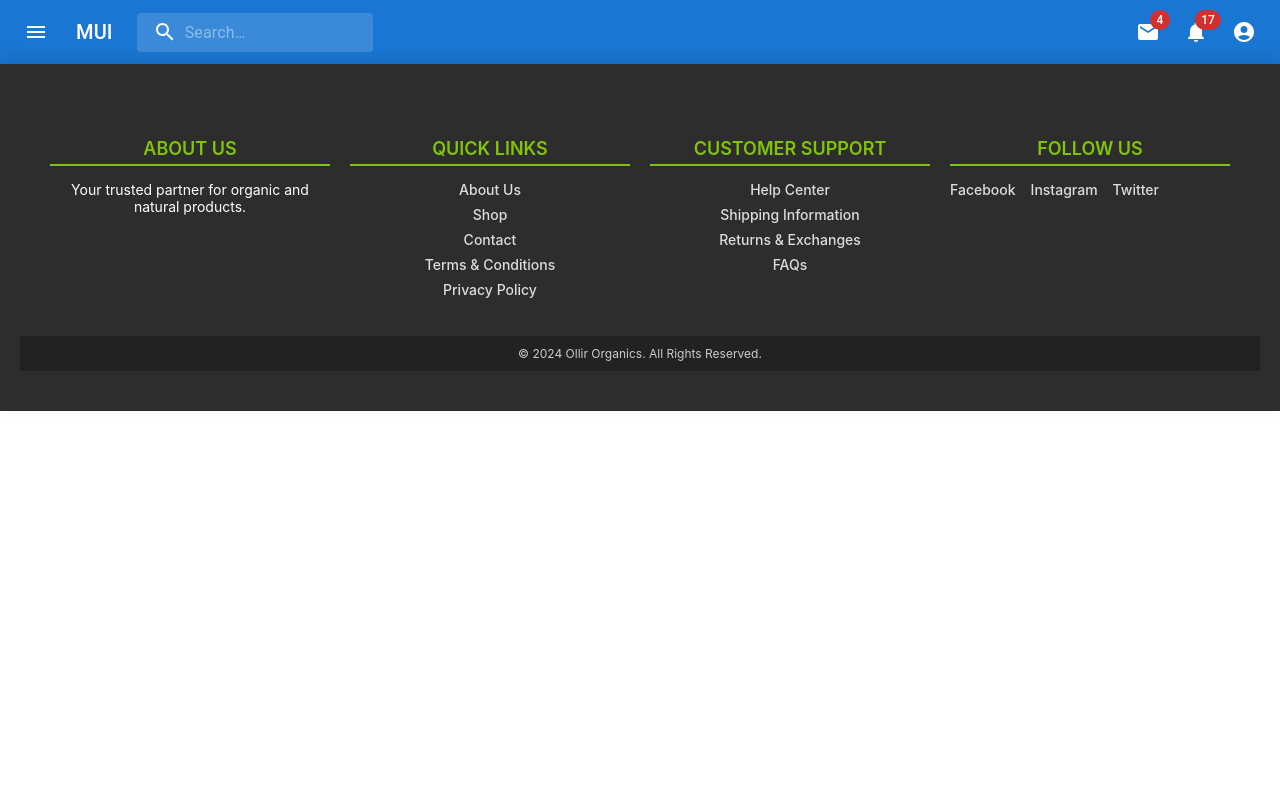
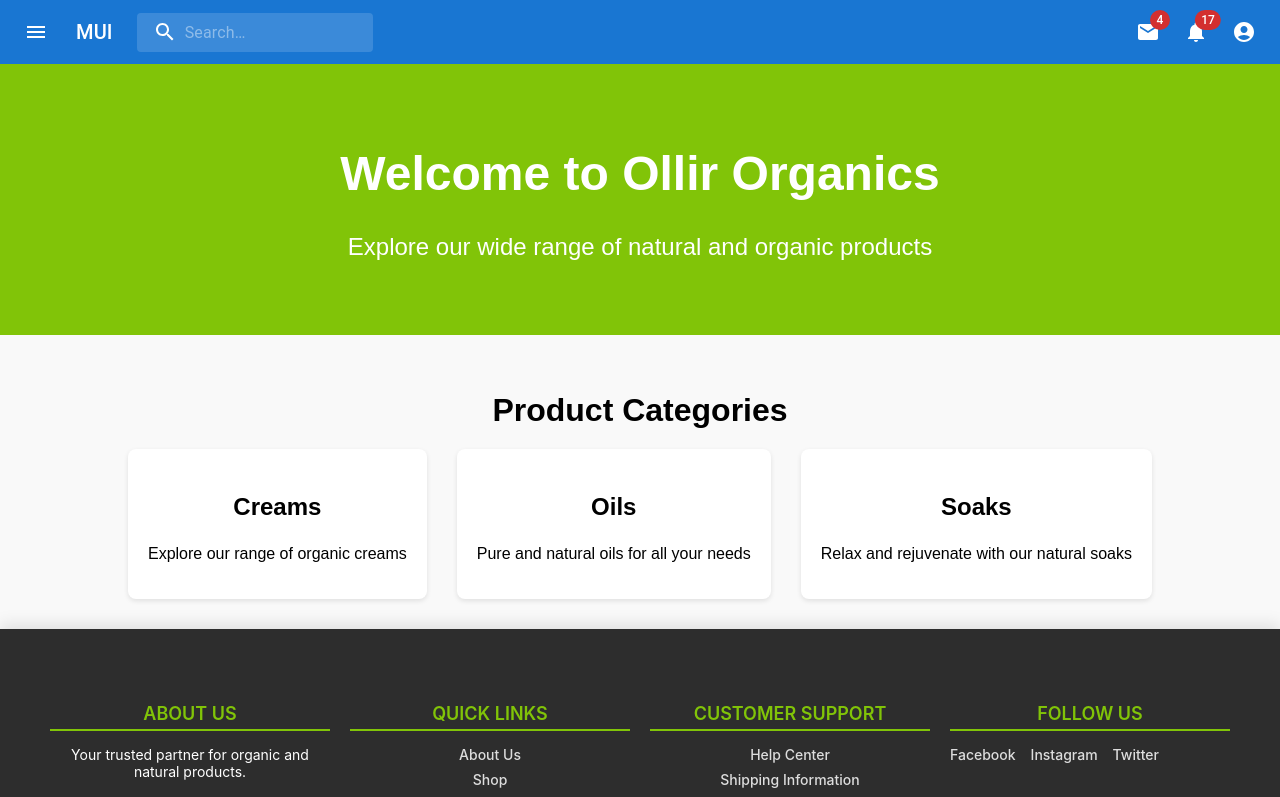
Before and after one commit to VASANTH-KUMAR-V/E-commerce-webpage, a React (Create React App) app: page / in a window 1280 px wide. Shown: the top 797 px of the page. Built offline with nearby package versions, Linux system fonts and the light colour scheme.

Commit message:
Normalize line endings

```diff
--- a/package.json
+++ b/package.json
@@ -20,8 +20,9 @@
   "build": "react-scripts build",
   "test": "react-scripts test",
   "eject": "react-scripts eject",
-    "deploy": "npm run build && git add . && git commit -m \"Deploy latest version\" && git push origin main && firebase deploy"
+  "deploy": "npm run build && git add . && git diff --quiet --exit-code || (git commit -m \"Deploy latest version\" && git push origin main) && firebase deploy"
 },
+
   "eslintConfig": {
     "extends": [
       "react-app",
--- a/src/App.js
+++ b/src/App.js
@@ -1,12 +1,13 @@
 import './App.css';
 import Header from './components/appbar/Appbar'
 import Footer from './components/footer/Footer';
+import Home from './components/home/Home';
 
 function App() {
   return (
     <div>
       <Header />
-
+      <Home />
       <Footer />
     </div>
   );
--- /dev/null
+++ b/src/components/home/Home.jsx
@@ -0,0 +1,33 @@
+import React from 'react';
+import './home.css'; // For styling
+
+const HomePage = () => {
+  return (
+    <div className="home-page">
+      <header className="home-header">
+        <h1>Welcome to Ollir Organics</h1>
+        <p>Explore our wide range of natural and organic products</p>
+      </header>
+
+      <section className="product-categories">
+        <h2>Product Categories</h2>
+        <div className="categories">
+          <div className="category">
+            <h3>Creams</h3>
+            <p>Explore our range of organic creams</p>
+          </div>
+          <div className="category">
+            <h3>Oils</h3>
+            <p>Pure and natural oils for all your needs</p>
+          </div>
+          <div className="category">
+            <h3>Soaks</h3>
+            <p>Relax and rejuvenate with our natural soaks</p>
+          </div>
+        </div>
+      </section>
+    </div>
+  );
+};
+
+export default HomePage;
--- /dev/null
+++ b/src/components/home/home.css
@@ -0,0 +1,75 @@
+/* src/components/HomePage.css */
+.home-page {
+    font-family: Arial, sans-serif;
+    text-align: center;
+  }
+
+  .home-header {
+    background-color: #81C408;
+    color: white;
+    padding: 50px 20px;
+  }
+
+  .home-header h1 {
+    font-size: 3rem;
+  }
+
+  .home-header p {
+    font-size: 1.5rem;
+  }
+
+  .cta-button {
+    display: inline-block;
+    margin-top: 20px;
+    padding: 10px 20px;
+    background-color: #FFB524;
+    color: white;
+    text-decoration: none;
+    font-size: 1.2rem;
+    border-radius: 5px;
+  }
+
+  .cta-button:hover {
+    background-color: #FF9F1C;
+  }
+
+  .product-categories {
+    padding: 30px 20px;
+    background-color: #f9f9f9;
+  }
+
+  .product-categories h2 {
+    font-size: 2rem;
+    margin-bottom: 20px;
+  }
+
+  .categories {
+    display: flex;
+    justify-content: center;
+    gap: 30px;
+  }
+
+  .category {
+    background-color: white;
+    padding: 20px;
+    border-radius: 8px;
+    box-shadow: 0 2px 5px rgba(0, 0, 0, 0.1);
+  }
+
+  .category h3 {
+    font-size: 1.5rem;
+  }
+
+  .category p {
+    font-size: 1rem;
+  }
+
+  .category a {
+    color: #81C408;
+    text-decoration: none;
+    font-weight: bold;
+  }
+
+  .category a:hover {
+    text-decoration: underline;
+  }
```
Lines whose indentation alone changed are shown as unchanged.
